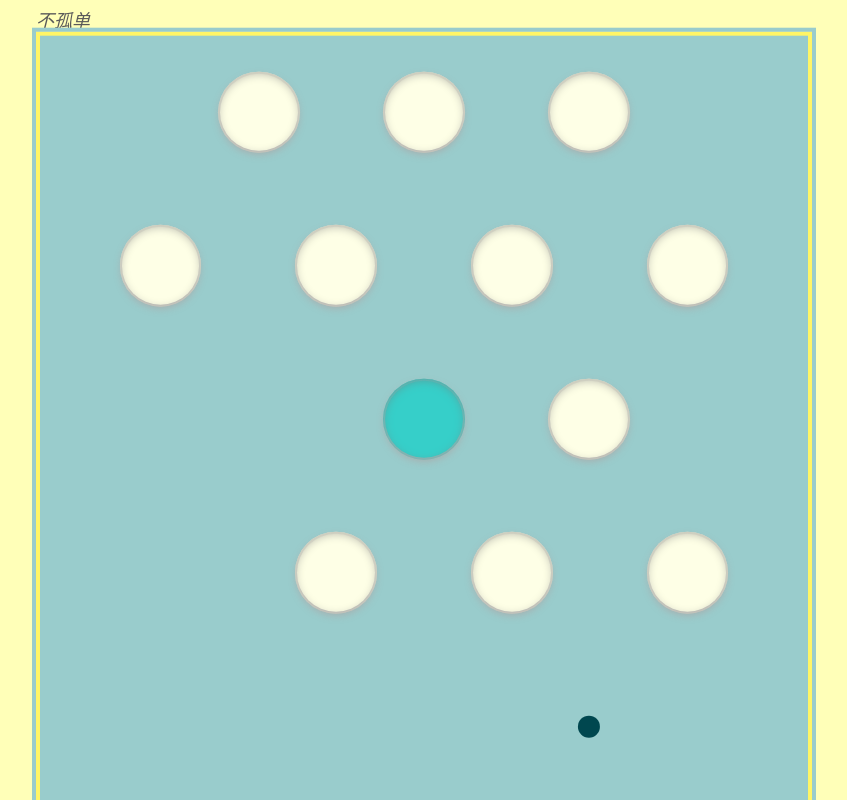
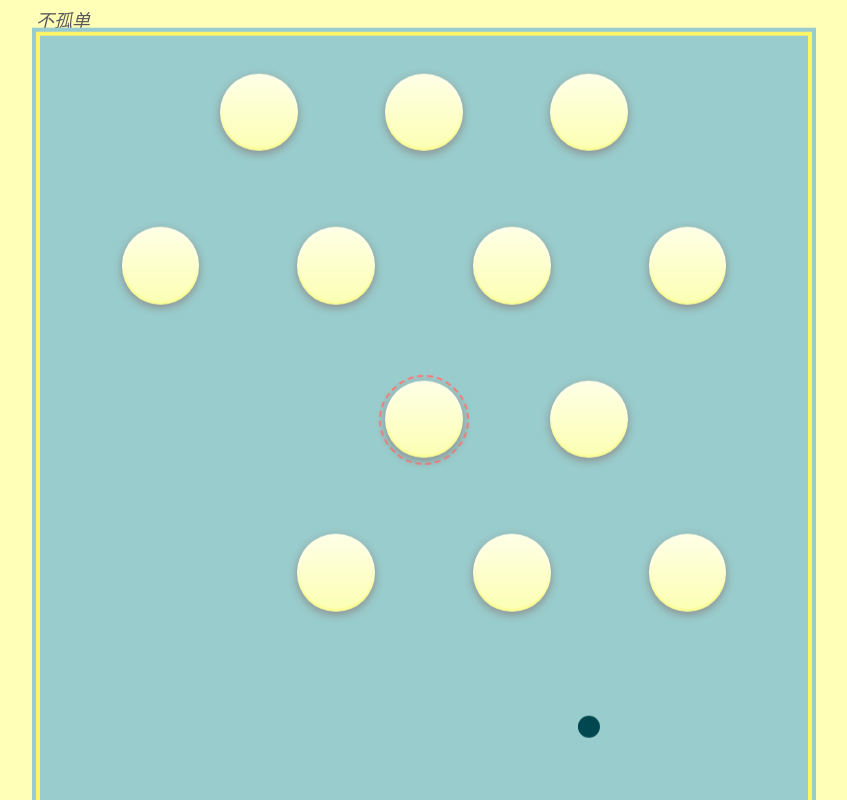
Before and after one commit to yanqzsu/single, an Angular app in the folder single-app/: page / in a window 1280 px wide. Shown: the top 800 px of the page, without its empty margins (216-1063 px from the left). Built offline with nearby package versions, Linux system fonts and the light colour scheme.

Commit message:
peg styles

```diff
--- a/single-app/src/app/hole/hole.component.scss
+++ b/single-app/src/app/hole/hole.component.scss
@@ -15,6 +15,21 @@ $hole-size: calc((100vmin - 24px) / 7);
     transform: scale(1.2);
   }
 }
+
+@keyframes rotate {
+  50% {
+      transform: translate(-50%, -50%) rotate(180deg);
+  } 100% {
+      transform: translate(-50%, -50%) rotate(360deg);
+  }
+}
+
+@mixin hole-color($hole-color) {
+  background-image: linear-gradient(to bottom, $hole-color, darken($hole-color, 10%));
+  background-color: $hole-color;
+  box-shadow: 0px 3px 8px $gray-7, inset 0px 3px 1px 1px $hole-color,inset 0px -2px 1px 1px darken($hole-color, 15%);
+}
+
 
 .hole {
   width: $hole-size;
@@ -48,81 +63,69 @@ $hole-size: calc((100vmin - 24px) / 7);
 
 .peg {
   position: relative;
-  // transform: translate(-50%, -50%);
-  // top: 50%;
-  // left: 50%;
-  display: inline-block;
+  display: block;
   width: 70%;
   height: 70%;
+  line-height: 70%;
+  text-align: center;
   border-radius: 50%;
-  box-shadow: 0px 3px 8px #aaa;
-  &::before {
+  @include hole-color($gray-1);
+}
+
+.peg.peg-1 {
+  @include hole-color($yellow-1);
+}
+.peg.peg-2 {
+  @include hole-color($yellow-2);
+
+}
+.peg.peg-3 {
+  @include hole-color($yellow-3);
+
+}
+.peg.peg-4 {
+  @include hole-color($yellow-4);
+
+}
+.peg.peg-5 {
+  @include hole-color($yellow-5);
+}
+.peg.peg-6 {
+  @include hole-color($yellow-6);
+
+}
+.peg.peg-7 {
+  @include hole-color($yellow-7);
+
+}
+.peg.peg-8 {
+  @include hole-color($yellow-8);
+
+}
+.peg.peg-9 {
+  @include hole-color($yellow-9);
+}
+
+.peg.peg-selected {
+  @include hole-color($cyan-5);
+  z-index: 20;
+  animation: pop 200ms ease 100ms;
+  animation-fill-mode: both;
+}
+
+.peg.peg-jumpable {
+  &::after {
     content: "";
-    display: block;
     position: absolute;
-    top: -2px;
-    left: -2px;
-    bottom: -2px;
-    right: -2px;
+    width: 110%;
+    height: 110%;
+    top: 50%;
+    left: 50%;
+    background-color: transparent;
+    border: 2px dashed $red-4;
+    border-radius: 48%;
+    animation: rotate 8s linear infinite;
+    transform: translate(-50%, -50%) rotate(0);
     z-index: -1;
-    border-radius: 50%;
-  }
-  &.peg-selected {
-    z-index: 20;
-    animation: pop 200ms ease 100ms;
-    animation-fill-mode: both;
   }
 }
-
-.peg.peg-1::before {
-  background: $yellow-1;
-  $shadow-color: mix($yellow-1, #777);
-  box-shadow: inset 0px 2px 10px $shadow-color;
-}
-.peg.peg-2::before {
-  background: $yellow-2;
-  $shadow-color: mix($yellow-2, #777);
-  box-shadow: inset 0px 2px 10px $shadow-color;
-}
-.peg.peg-3::before {
-  background: $yellow-3;
-  $shadow-color: mix($yellow-3, #777);
-  box-shadow: inset 0px 2px 10px $shadow-color;
-}
-.peg.peg-4::before {
-  background: $yellow-4;
-  $shadow-color: mix($yellow-4, #777);
-  box-shadow: inset 0px 2px 10px $shadow-color;
-}
-.peg.peg-5::before {
-  background: $yellow-5;
-  $shadow-color: mix($yellow-5, #777);
-  box-shadow: inset 0px 2px 10px $shadow-color;
-}
-.peg.peg-6::before {
-  background: $yellow-6;
-  $shadow-color: mix($yellow-6, #777);
-  box-shadow: inset 0px 2px 10px $shadow-color;
-}
-.peg.peg-7::before {
-  background: $yellow-7;
-  $shadow-color: mix($yellow-7, #777);
-  box-shadow: inset 0px 2px 10px $shadow-color;
-}
-.peg.peg-8::before {
-  background: $yellow-8;
-  $shadow-color: mix($yellow-8, #777);
-  box-shadow: inset 0px 2px 10px $shadow-color;
-}
-.peg.peg-9::before {
-  background: $yellow-9;
-  $shadow-color: mix($yellow-9, #777);
-  box-shadow: inset 0px 2px 10px $shadow-color;
-}
-
-.peg.peg-jumpable::before {
-  background: $cyan-5;
-  $border-color: mix($cyan-5, #777);
-  box-shadow: inset 0px 2px 10px $border-color;
-  transition: all 200ms;
-}
```
